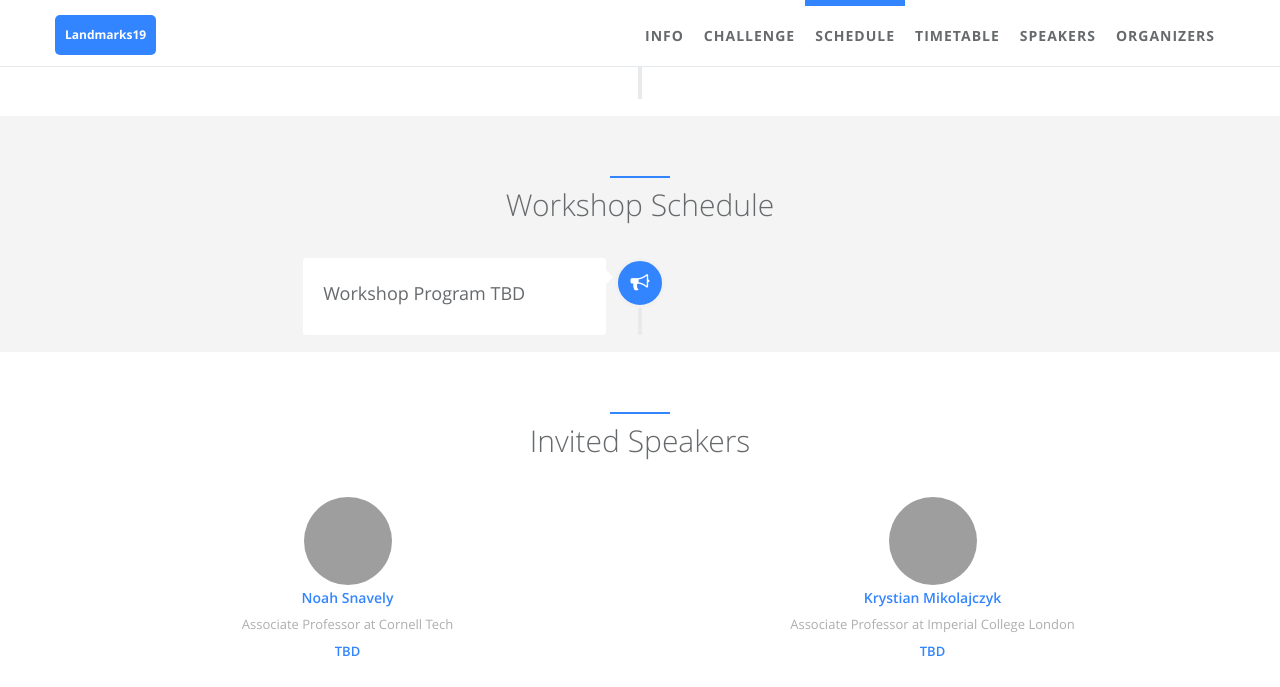
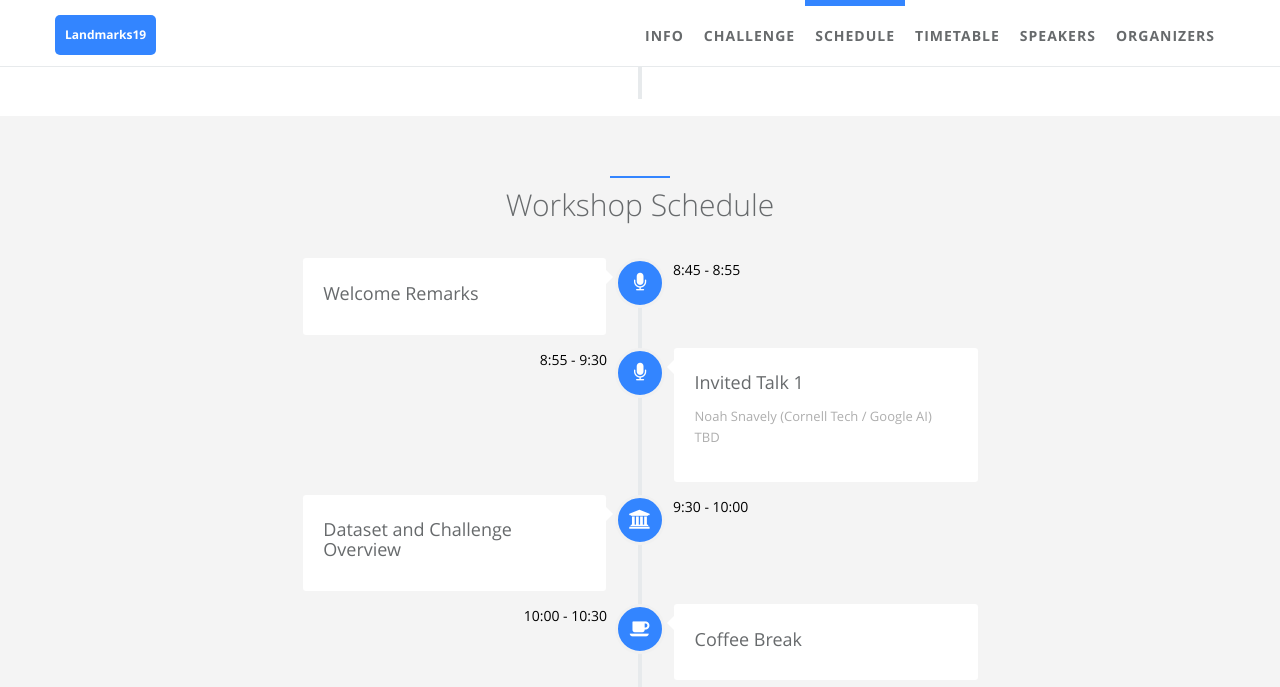
Before and after one commit to ilr-workshop/ECCVW2020, a Jekyll site: the page built from index.html, in a window 1280 px wide and 1400 px high, scrolled down 2147 px. Shown: the top 687 px of the window. Built offline with Jekyll 4.4.1, drawn with Linux system fonts in a browser that asks for light colours; some of the changed text lies outside the part shown; grey boxes are pictures that could not be loaded.

Commit message:
update bingyu, update schedule

```diff
--- a/_data/index/organizer.yml
+++ b/_data/index/organizer.yml
@@ -10,6 +10,12 @@
   desc: Software Engineer, Google (Primary Contact)
   website: https://andrefaraujo.github.io
   email: andrearaujo@google.com
+
+- last_name: Bingyi
+  first_name: Cao
+  desc: Software Engineer, Google
+  website:
+  email: bingyi@google.com
 
 - last_name: Shih-Fu
   first_name: Chang
--- a/_data/index/timetable.yml
+++ b/_data/index/timetable.yml
@@ -1,48 +1,40 @@
 # schedules section data
 # if you don't have language feature(language.yml is empty), ignore "i18n" items
 - name:
-    detail: Workshop Program TBD
+    detail: Welcome Remarks
   desc:
     detail:
     link:
-    date:
+  date:
+    detail: 8:45 - 8:55
+  icon: fa-microphone
+
+- name:
+    detail: Invited Talk 1
+  desc:
+    detail: Noah Snavely (Cornell Tech / Google AI)
+    title: TBD
+  date:
+    detail: 8:55 - 9:30
+  icon: fa-microphone
+
+- name:
+    detail: Dataset and Challenge Overview
+  desc:
     detail:
-  icon: fa-bullhorn
+    link:
+  date:
+    detail: 9:30 - 10:00
+  icon: fa-institution
 
-  #- name:
-  #    detail: Dataset Overview
-  #  desc:
-  #    detail: Tobias Weyand
-  #    link: https://drive.google.com/open?id=14SaWRyVBNism4LOE9J_oXG39NEmtRbNX
-  #  date:
-  #    detail: 13:40 - 13:50, MDT
-  #  icon: fa-database
-  #
-  #- name:
-  #    detail: Invited Talk 1
-  #  desc:
-  #    detail: Josef Sivic (INRIA / CTU) (Hosted by Ondra Chum)
-  #    title: Learnable Representations for Estimating Visual Correspondence
-  #  date:
-  #    detail: 13:50 - 14:30, MDT
-  #  icon: fa-microphone
-  #
-  #- name:
-  #    detail: Challenge Overview
-  #  desc:
-  #    detail: Andre Araujo and Tobias Weyand
-  #    link: https://drive.google.com/open?id=1-ne0FRkLR_xvM0olGXsZzcy6UmKYAC7c
-  #  date:
-  #    detail: 14:30 - 14:50, MDT
-  #  icon: fa-institution
-  #
-  #  #- name:
-  #  #    detail: Recognition Challenge Winner Presentations
-  #  #  desc:
-  #  #    detail: Sirius, VRG Prage and Kohei (Hosted by Torsten Sattler)
-  #  #  date:
-  #  #    detail: 14:50 - 15:30, MDT
-  #  #  icon: fa-comments
+- name:
+    detail: Coffee Break
+  desc:
+    detail:
+  date:
+    detail: 10:00 - 10:30
+  icon: fa-coffee
+
   #- name:
   #    detail: Recognition Challenge Winner Presentations
   #  desc:
@@ -55,53 +47,49 @@
   #    host: Torsten Sattler
   #  date:
   #    detail: 14:50 - 15:30, MDT
-  #  icon: fa-comments
-  #
-  #- name:
-  #    detail: Coffee Break
-  #  desc:
-  #    detail:
-  #  date:
-  #    detail: 15:30 - 16:00, MDT
-  #  icon: fa-coffee
-  #
-  #  #- name:
-  #  #    detail: Retrieval Challenge Winner Presentations
-  #  #  desc:
-  #  #    detail: CVSSP & Visual Atoms, Layer 6 AI, and SevenSpace (Hosted by Jack Sim)
-  #  #  date:
-  #  #    detail: 16:00 - 16:40, MDT
-  #  #  icon: fa-comments
-  #
+  #  icon: fa-comments '
+
+- name:
+    detail: Recognition Challenge Winner Presentations
+  desc:
+  date:
+    detail: 10:30 - 11:10
+  icon: fa-comments
+
+- name:
+    detail: Retrieval Challenge Winner Presentations
+  desc:
+  date:
+    detail: 11:10 - 11:50
+  icon: fa-comments
+
   #- name:
   #    detail: Retrieval Challenge Winner Presentations
   #  desc:
-  #    group1: CVSSP & Visual Atoms
-  #    group2: Layer 6 AI
-  #    link2: https://drive.google.com/open?id=1MhaaCAICiL3_DA7m9gBEHLL9XxEycyUs
-  #    group3: SevenSpace
-  #    host: Jack Sim
+  #    detail: CVSSP & Visual Atoms, Layer 6 AI, and SevenSpace (Hosted by Jack Sim)
   #  date:
   #    detail: 16:00 - 16:40, MDT
   #  icon: fa-comments
-  #
-  #- name:
-  #    detail: Invited Talk 2
-  #  desc:
-  #    detail: Herve Jegou (FAIR) (Hosted by Ondra Chum)
-  #    title: Trends in Large-Scale Similarity Search
-  #  date:
-  #    detail: 16:40 - 17:20, MDT
-  #  icon: fa-microphone
-  #
-  #- name:
-  #    detail: Close Remark
-  #  desc:
-  #    detail: Tobias Weyand
-  #    link: https://drive.google.com/open?id=1DsydT3P23Z8eWxw7l46JL0RkigmQha8o
-  #  date:
-  #    detail: 17:20 - 17:30, MDT
-  #  icon: fa-signing
+
+- name:
+    detail: Invited Talk 2
+  desc:
+    detail: Krystian Mikolajczyk (Imperial College London)
+    title: TBD
+  date:
+    detail: 11:50 - 12:25
+  icon: fa-microphone
+
+- name:
+    detail: Close Remark
+  desc:
+    detail:
+    link:
+  date:
+    detail: 12:25 - 12:35
+  icon: fa-signing
+
+
   #
   #- name:
   #    detail: Challenge Participant Slides
--- a/_includes/sections/organizer.html
+++ b/_includes/sections/organizer.html
@@ -7,12 +7,7 @@
     </div>
     <div class="row">
     {% for organizer in site.data.index.organizer %}
-        {% assign loopindex = forloop.index | modulo: 4 %}
-        {% if forloop.last %}
-        <div class="col-sm-4 wow {% if loopindex != 0 %} col-sm-offset-1 fadeInRight {% else %} zoomIn {% endif %}">
-        {% else %}
-        <div class="col-sm-3 wow {% if loopindex == 1 %} fadeInLeft {% else if loopindex == 2 %} zoomIn {% else %} fadeInRight {% endif %}">
-        {% endif %}
+        <div class="col-sm-2 wow {% if loopindex == 1 %} fadeInLeft {% else if loopindex == 2 %} zoomIn {% else %} fadeInRight {% endif %}">
         <div class="team-member">
             <h4><span class="navy">{{ organizer.last_name }}</span> {{ organizer.first_name }}</h4>
             <p>{{ organizer.desc }}</p>
```
Also changed, not shown: 2 other files.
